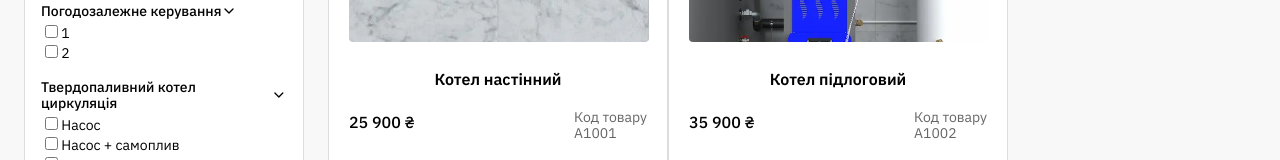
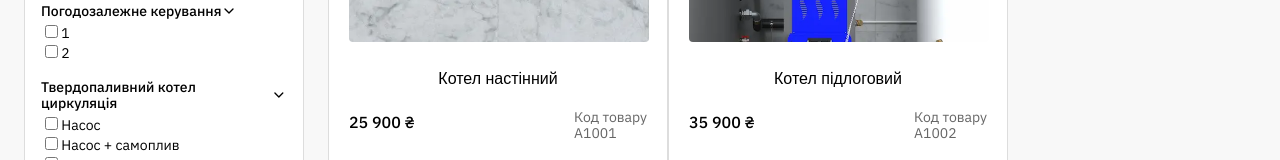
Before and after one commit to Illia-L/boiler-room-design, a Next.js app: page /shop in a window 1280 px wide. Shown: the part 461-621 px from the top of the page. Built offline with nearby package versions, Linux system fonts and the light colour scheme.

Commit message:
addTestFonts

```diff
--- a/src/features/shop/ProductCard/ProductCard.module.css
+++ b/src/features/shop/ProductCard/ProductCard.module.css
@@ -32,8 +32,10 @@
 }
 
 .title {
+  font-family: "Montserrat", sans-serif;
   font-size: 16px;
-  font-weight: 600;
+  font-weight: 400;
+
   margin: 8px 0px 0px;
   text-align: center;
 }
```
